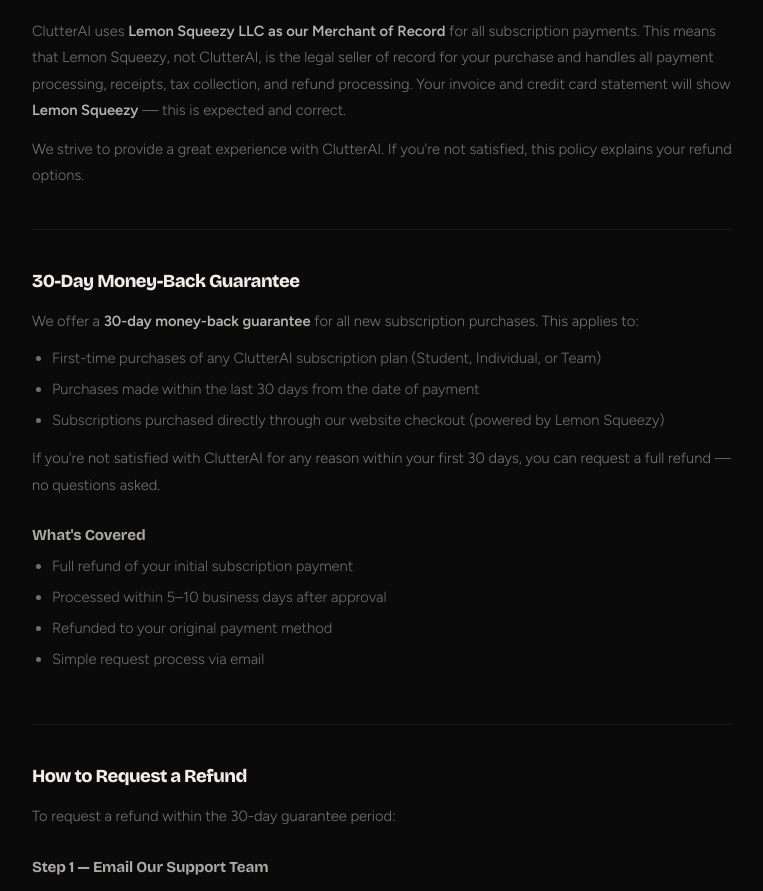
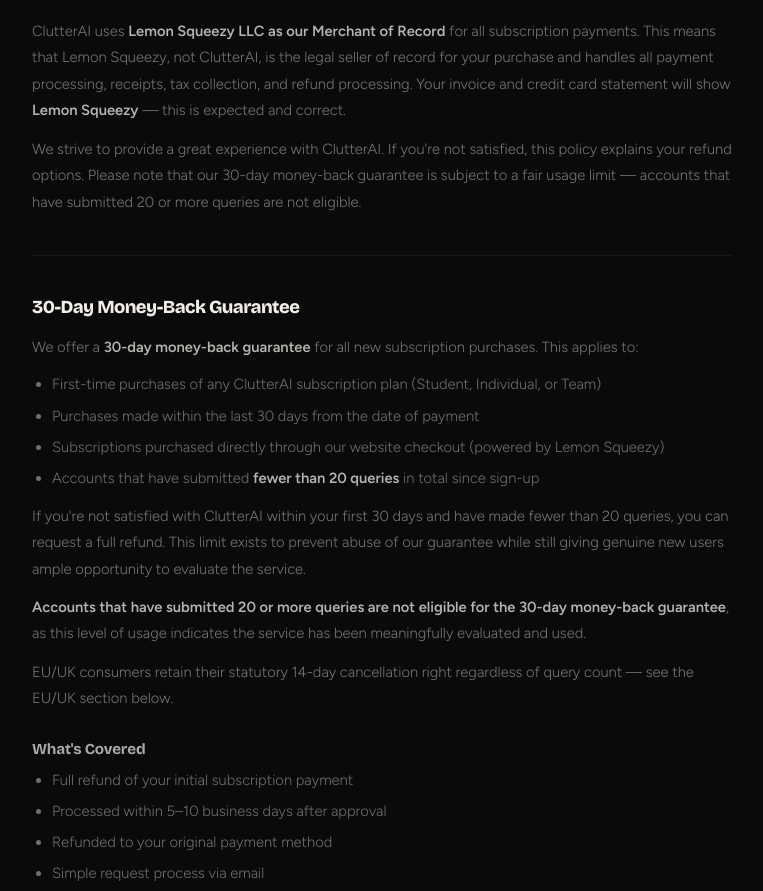
Before and after one commit to xaynumair/ClutterAI-marketing, a Next.js app: page /refund in a window 1280 px wide. Shown: the part 322-1213 px from the top of the page, without its empty margins (258-1021 px from the left). Built offline with nearby package versions, Linux system fonts and the light colour scheme.

Commit message:
Update page.tsx

```diff
--- a/app/refund/page.tsx
+++ b/app/refund/page.tsx
@@ -24,7 +24,8 @@
               </p>
               <p>
                 We strive to provide a great experience with ClutterAI. If you're not satisfied, this policy
-                explains your refund options.
+                explains your refund options. Please note that our 30-day money-back guarantee is subject
+                to a fair usage limit — accounts that have submitted 20 or more queries are not eligible.
               </p>
             </section>
 
@@ -37,10 +38,21 @@
                 <li>First-time purchases of any ClutterAI subscription plan (Student, Individual, or Team)</li>
                 <li>Purchases made within the last 30 days from the date of payment</li>
                 <li>Subscriptions purchased directly through our website checkout (powered by Lemon Squeezy)</li>
+                <li>Accounts that have submitted <strong>fewer than 20 queries</strong> in total since sign-up</li>
               </ul>
               <p>
-                If you're not satisfied with ClutterAI for any reason within your first 30 days, you can
-                request a full refund — no questions asked.
+                If you're not satisfied with ClutterAI within your first 30 days and have made fewer than
+                20 queries, you can request a full refund. This limit exists to prevent abuse of our
+                guarantee while still giving genuine new users ample opportunity to evaluate the service.
+              </p>
+              <p>
+                <strong>Accounts that have submitted 20 or more queries are not eligible for the 30-day
+                money-back guarantee</strong>, as this level of usage indicates the service has been
+                meaningfully evaluated and used.
+              </p>
+              <p>
+                EU/UK consumers retain their statutory 14-day cancellation right regardless of query count —
+                see the EU/UK section below.
               </p>
 
               <h3>What's Covered</h3>
```
